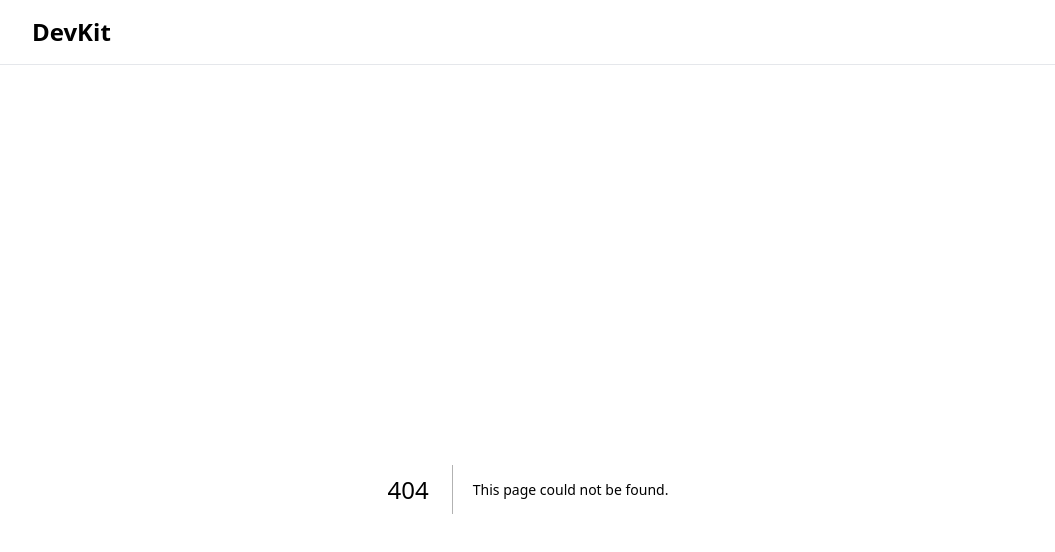
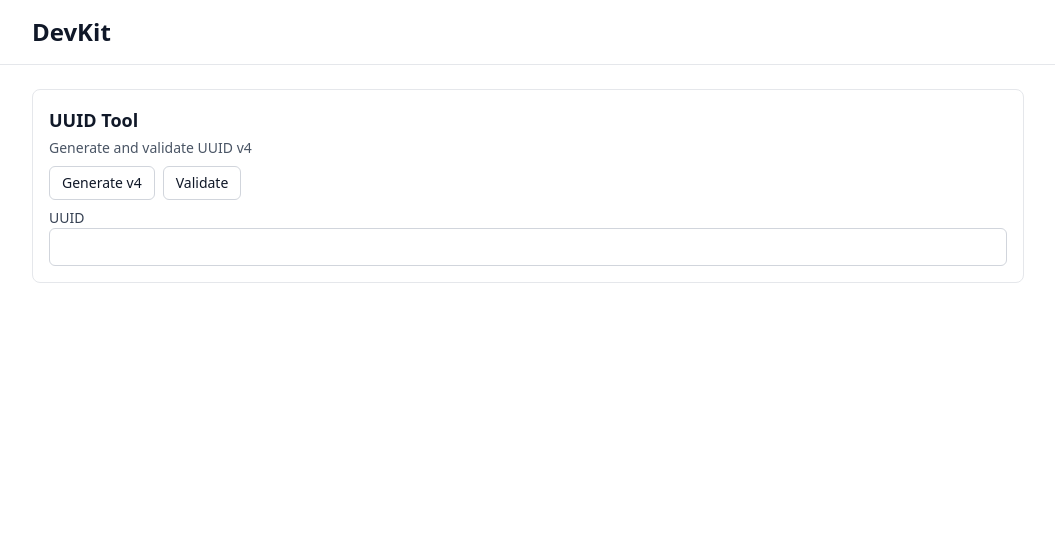
Before and after one commit to Dhruv2mars/devkit, a Next.js app: page /tools/uuid in a window 1280 px wide. Before the commit this address had no page. Shown: the top 552 px of the page, without its empty margins (112-1167 px from the left). Built offline with nearby package versions, Linux system fonts and the light colour scheme.

Commit message:
feat(uuid): add UUID v4 generator + validator
Co-authored-by: Dhruv3mars <Dhruv3mars@users.noreply.github.com>

```diff
--- /dev/null
+++ b/src/app/tools/uuid/page.tsx
@@ -0,0 +1,43 @@
+"use client";
+
+import ToolCard from "@/components/ToolCard";
+import React from "react";
+
+function genV4() {
+  if (typeof crypto !== "undefined" && "randomUUID" in crypto) return crypto.randomUUID();
+  // Fallback simple v4
+  const rnd = (n = 16) => Array.from({ length: n }, () => Math.floor(Math.random() * 256));
+  const b = rnd(16);
+  b[6] = (b[6] & 0x0f) | 0x40; // version 4
+  b[8] = (b[8] & 0x3f) | 0x80; // variant
+  const toHex = (v: number) => v.toString(16).padStart(2, "0");
+  const hex = b.map(toHex).join("");
+  return `${hex.slice(0,8)}-${hex.slice(8,12)}-${hex.slice(12,16)}-${hex.slice(16,20)}-${hex.slice(20)}`;
+}
+
+function isUuid(str: string): boolean {
+  return /^[0-9a-f]{8}-[0-9a-f]{4}-[1-5][0-9a-f]{3}-[89ab][0-9a-f]{3}-[0-9a-f]{12}$/i.test(str);
+}
+
+export default function UuidToolPage() {
+  const [value, setValue] = React.useState("");
+  const [valid, setValid] = React.useState<boolean | null>(null);
+
+  return (
+    <ToolCard title="UUID Tool" description="Generate and validate UUID v4">
+      <div className="grid gap-2">
+        <div className="flex gap-2">
+          <button onClick={() => setValue(genV4())}>Generate v4</button>
+          <button onClick={() => setValid(isUuid(value))}>Validate</button>
+        </div>
+        <label>
+          UUID
+          <input value={value} onChange={(e) => setValue(e.target.value)} />
+        </label>
+        {valid !== null && (
+          <div className={valid ? "text-green-600" : "text-red-600"}>{valid ? "Valid" : "Invalid"}</div>
+        )}
+      </div>
+    </ToolCard>
+  );
+}
```
